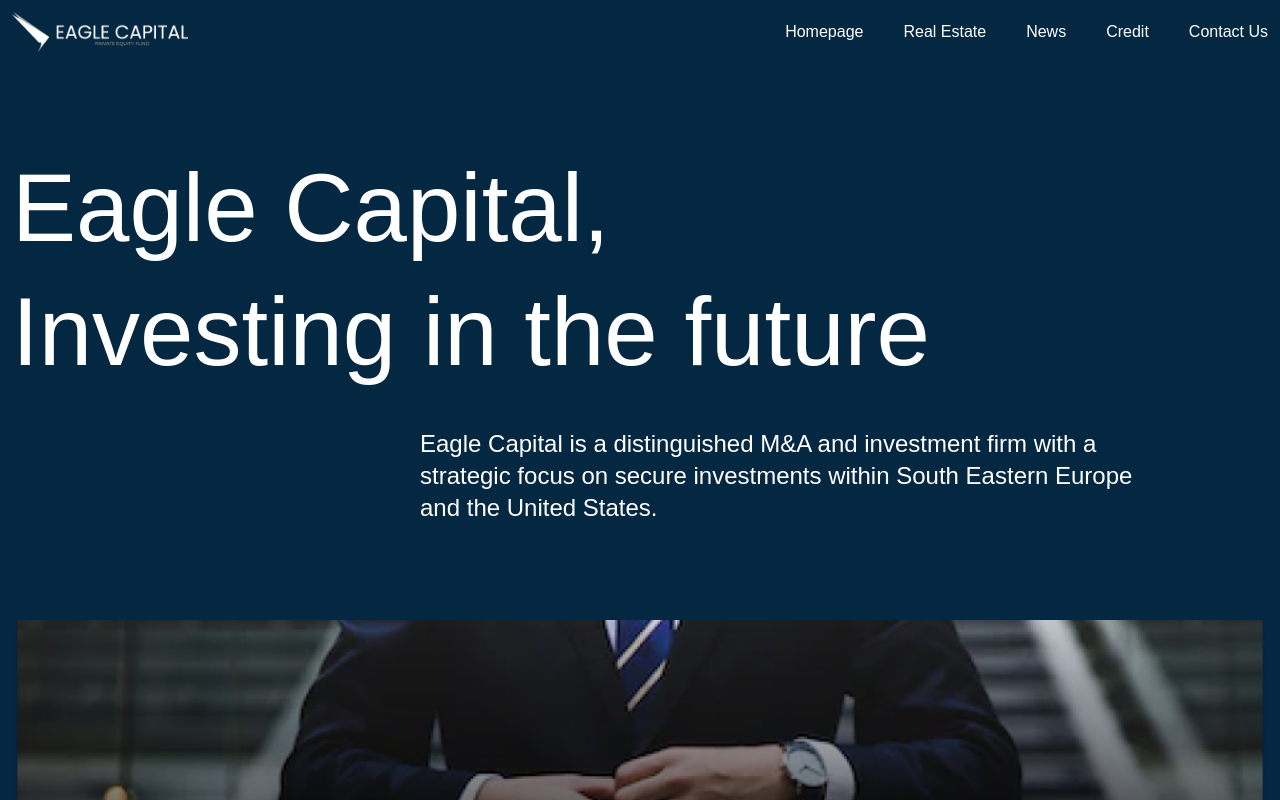
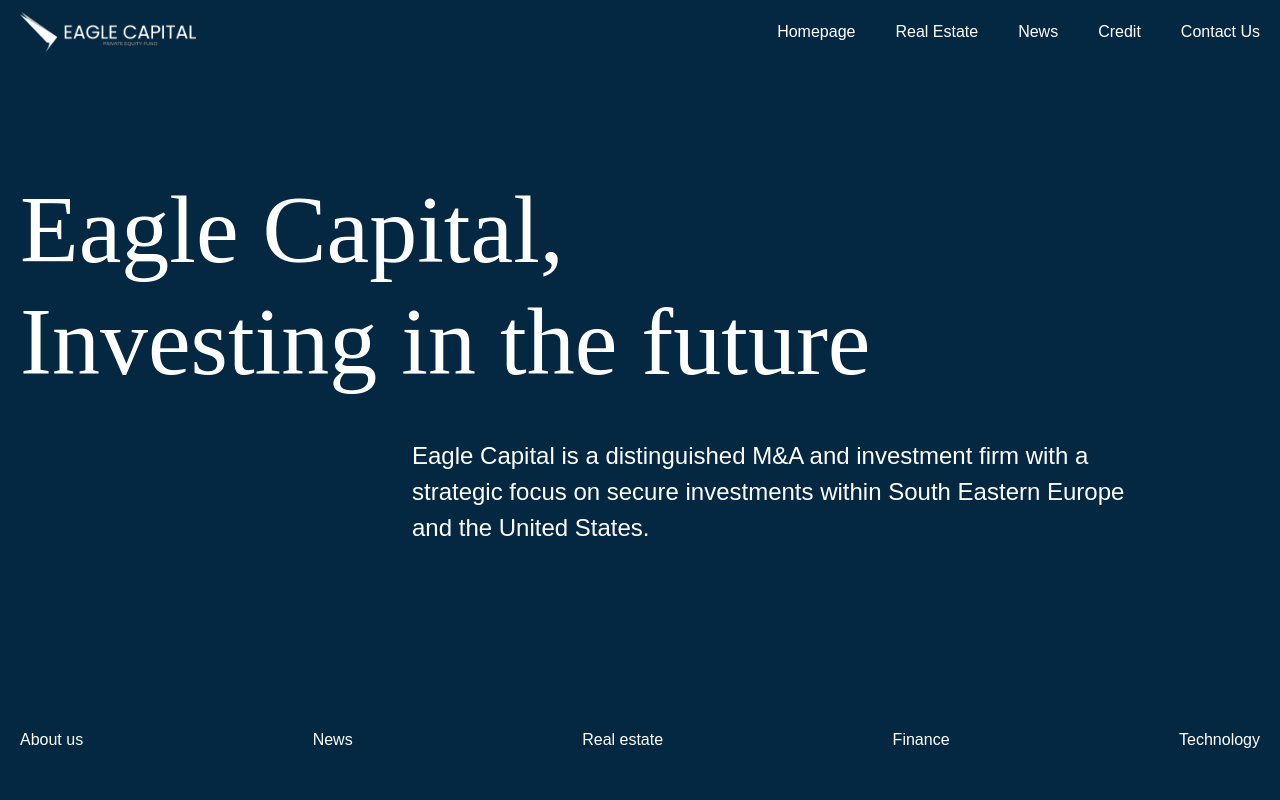
Before and after one commit to rgnpcrz/eagle-capital-web, a React (Vite) app: page / in a window 1280 px wide. Shown: the top 800 px of the page. Built offline with nearby package versions, Linux system fonts and the light colour scheme.

Commit message:
banner design improvements

```diff
--- a/src/components/Navbar.jsx
+++ b/src/components/Navbar.jsx
@@ -4,7 +4,7 @@
 import { useState, useEffect } from "react";
 
 export default function Navbar() {
-  const [scrolled, setScrolled] = useState(false);
+  const [scrolled, setScrolled] = useState(true);
 
   useEffect(() => {
     const handleScroll = () => {
@@ -24,7 +24,7 @@
   }, []);
   return (
     <>
-      <div className={"w-full fixed duration-200 overflow-hidden " + (scrolled ? "bg-primary text-white" : "bg-white text-dark")}>
+      <div className={`w-full fixed duration-200 overflow-hidden ${scrolled ? "bg-primary text-white" : "bg-white text-dark"}`}>
         <div className="page-container mx-auto px-3">
           <div className="h-16 flex justify-between items-center">
             <Link to="/">
--- a/src/index.css
+++ b/src/index.css
@@ -20,5 +20,5 @@
   @apply mx-auto  max-w-[1280px];
 }
 .page-container {
-  @apply mx-auto  max-w-[1280px];
+  @apply mx-auto px-5 max-w-[1280px];
 }
--- a/src/pages/Homepage/components/Banner.jsx
+++ b/src/pages/Homepage/components/Banner.jsx
@@ -3,22 +3,57 @@
 export default function Banner() {
   return (
     <>
-      <div className="bg-primary text-white">
-        <div className="page-container mx-auto px-3 py-12">
-          <div className="py-12  pr-24">
-            <div className="space-y-7 font-light text-4xl md:text-8xl">
-              <h1 className="">Eagle Capital,</h1>
-              <h1 className="">Investing in the future</h1>
+      <div className="bg-primary  text-white ">
+        <div className="page-container mx-auto flex flex-col px-3  -mt-16  min-h-screen  py-12">
+          <div className="flex-1 flex-col  justify-center flex  pr-24">
+            <div className="">
+              <div style={{ fontFamily: "kepler-3-variable" }} className="space-y-4 font-light text-4xl md:text-8xl">
+                <h1 className="">Eagle Capital,</h1>
+                <h1 className="">Investing in the future</h1>
+              </div>
+              <h1 className="text-2xl font-light leading-9 max-w-[800px] ps-12 ml-auto py-12">
+                Eagle Capital is a distinguished M&A and investment firm with a strategic focus on secure investments within South Eastern Europe and the United States.
+              </h1>
             </div>
-            <h1 className="text-2xl font-light  max-w-[800px] ps-12 ml-auto py-12">
-              Eagle Capital is a distinguished M&A and investment firm with a strategic focus on secure investments within South Eastern Europe and the United States.
-            </h1>
           </div>
-          <div>
+          <div className="flex justify-between ">
+            <div>About us</div>
+            <div>News</div>
+            <div>Real estate</div>
+            <div>Finance</div>
+            <div>Technology</div>
+          </div>
+          {/* <div>
             <img className="w-full" src={bannerImg} />
-          </div>
+          </div> */}
         </div>
       </div>
     </>
   );
 }
+
+//updated v1
+// import bannerImg from "./../../../assets/images/banner-image.png";
+
+// export default function Banner() {
+//   return (
+//     <>
+//       <div className="bg-primary text-white">
+//         <div className="page-container mx-auto px-3 py-12">
+//           <div className="py-12  pr-24">
+//             <div style={{ fontFamily: "kepler-3-variable" }} className="space-y-4 font-light text-4xl md:text-8xl">
+//               <h1 className="">Eagle Capital,</h1>
+//               <h1 className="">Investing in the future</h1>
+//             </div>
+//             <h1 className="text-2xl font-light leading-9 max-w-[800px] ps-12 ml-auto py-12">
+//               Eagle Capital is a distinguished M&A and investment firm with a strategic focus on secure investments within South Eastern Europe and the United States.
+//             </h1>
+//           </div>
+//           <div>
+//             <img className="w-full" src={bannerImg} />
+//           </div>
+//         </div>
+//       </div>
+//     </>
+//   );
+// }
```
